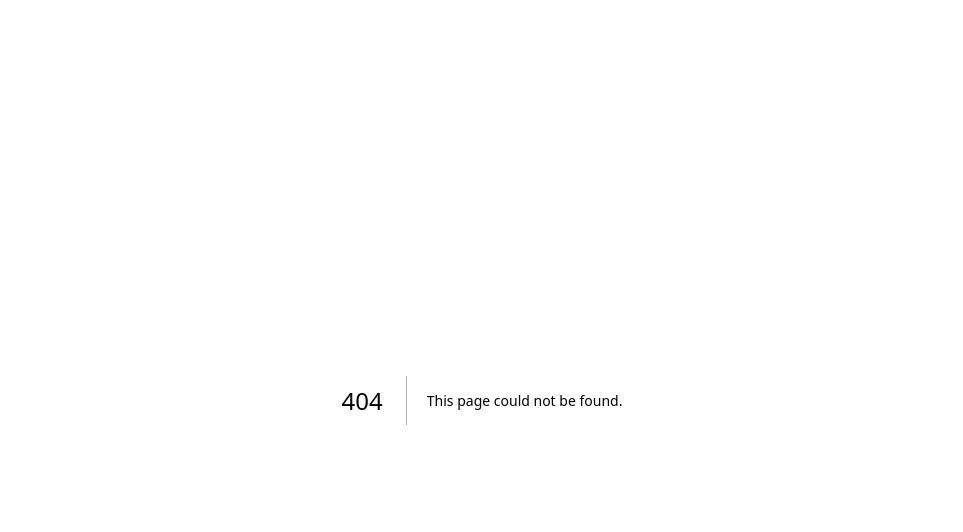
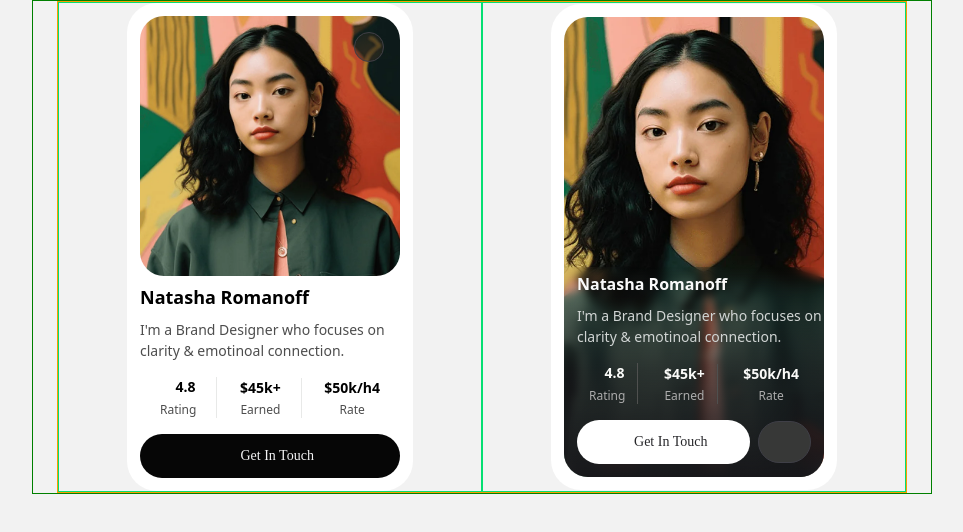
Before and after one commit to MANANTANDON/4d616e616e, a Next.js app: page /100designs/day8 in a window 1280 px wide. Before the commit this address had no page. Shown: the top 532 px of the page, without its empty margins (158-1121 px from the left). Built offline with nearby package versions, Linux system fonts and the light colour scheme; a web font is replaced by a local one.

Commit message:
Day 8 wrappup...

```diff
--- /dev/null
+++ b/src/pages/100designs/day8.jsx
@@ -0,0 +1,137 @@
+import { Container, Grid2 } from "@mui/material";
+import Image from "next/image";
+import React from "react";
+
+export default function Day8() {
+  return (
+    <>
+      <div className="h-screen w-screen bg-[#F2F2F2]">
+        <Container maxWidth="md" style={{ border: "1px solid green" }}>
+          <Grid2 container className="border border-amber-500">
+            <Grid2
+              size={{ xs: 12, md: 6 }}
+              className="flex items-center justify-center border border-green-400"
+            >
+              <div className="bg-[#FFFFFF] rounded-[30px] p-[13px]">
+                <div className="relative overflow-hidden h-[260px] w-[260px] max-w-[260px] rounded-3xl">
+                  <Image
+                    src={"/images/designs/SofiaBennett.webp"}
+                    layout="fill"
+                    objectFit="cover"
+                    objectPosition="top"
+                  />
+                  <div className="absolute sfpro text-zinc-100 text-sm right-4 top-4 bg-zinc-800/20 backdrop-blur-md h-[30px] w-[30px] flex items-center justify-center rounded-[100px] border border-zinc-700">
+                    􀉞
+                  </div>
+                </div>
+                <div className="my-2">
+                  <div className="text-[18px] font-semibold flex flex-row gap-2 items-baseline-last">
+                    Natasha Romanoff{" "}
+                    <span className="sfpro text-[#579BDF] text-[16px]">􀇻</span>
+                  </div>
+                </div>
+                <div className="my-2">
+                  <div className="text-[14px] font-normal w-[260px] max-w-[260px] text-[#4D4D4D]">
+                    I'm a Brand Designer who focuses on clarity & emotinoal
+                    connection.
+                  </div>
+                </div>
+                <div className="my-4 flex items-center justify-between">
+                  {/* Rating */}
+                  <div className="flex flex-col items-center justify-center border-r border-[#E8E9E8] px-5">
+                    <div className="text-sm font-bold">
+                      <span className="text-[#E5A061] sfpro ">􀋃</span> 4.8
+                    </div>
+                    <div className="text-xs text-[#4D4D4D] mt-1">Rating</div>
+                  </div>
+                  {/* Earning */}
+                  <div className="flex flex-col items-center justify-center border-r border-[#E8E9E8] px-5">
+                    <div className="text-sm font-bold">$45k+</div>
+                    <div className="text-xs text-[#4D4D4D] mt-1">Earned</div>
+                  </div>
+                  {/* Price */}
+                  <div className="flex flex-col items-center justify-center border-none px-5">
+                    <div className="text-sm font-bold">$50k/h4</div>
+                    <div className="text-xs text-[#4D4D4D] mt-1">Rate</div>
+                  </div>
+                </div>
+                <div className="mt-4">
+                  <button className="sfpro w-full bg-[#060606] text-zinc-100 py-3 text-sm rounded-[100px] cursor-pointer">
+                    􀍕 Get In Touch
+                  </button>
+                </div>
+              </div>
+            </Grid2>
+            <Grid2
+              size={{ xs: 12, md: 6 }}
+              className="flex items-center justify-center border border-green-400"
+            >
+              <div className="bg-[#FFFFFF] rounded-[30px] p-[13px]">
+                <div className="relative overflow-hidden h-[460px] w-[260px] max-w-[260px] rounded-3xl">
+                  <Image
+                    src={"/images/designs/SofiaBennett.webp"}
+                    layout="fill"
+                    objectFit="cover"
+                    objectPosition="top"
+                  />
+                  <div className="absolute bottom-0 right-0 left-0 h-[210px] backdrop-blur-xs bg-linear-to-b from-transparent via-zinc-900/65 to-zinc-900" />
+                  <div className="absolute bottom-0 right-0 left-0 h-fit px-[13px] py-[13px]">
+                    <div className="my-2">
+                      <div className="text-base font-semibold flex flex-row gap-2 items-baseline text-zinc-50">
+                        Natasha Romanoff{" "}
+                        <span className="sfpro text-[#579BDF] text-[16px]">
+                          􀇻
+                        </span>
+                      </div>
+                    </div>
+                    <div className="my-2">
+                      <div className="text-[14px] font-normal w-[260px] max-w-[260px] text-[#D1D5D4]">
+                        I'm a Brand Designer who focuses on clarity & emotinoal
+                        connection.
+                      </div>
+                    </div>
+                    <div className="my-4 flex items-center justify-between">
+                      {/* Rating*/}
+                      <div className="flex flex-col items-center justify-center border-r border-[#4F504F] px-3">
+                        <div className="text-sm font-bold text-[#FAFAF8]">
+                          <span className="text-[#E5A061] sfpro ">􀋃</span> 4.8
+                        </div>
+                        <div className="text-xs mt-1 text-[#ACACAC]">
+                          Rating
+                        </div>
+                      </div>
+                      {/* Earning*/}
+                      <div className="flex flex-col items-center justify-center border-r border-[#4F504F] px-3">
+                        <div className="text-sm font-bold text-[#FAFAF8]">
+                          $45k+
+                        </div>
+                        <div className="text-xs mt-1 text-[#ACACAC]">
+                          Earned
+                        </div>
+                      </div>
+                      {/* Price */}
+                      <div className="flex flex-col items-center justify-center border-none px-3">
+                        <div className="text-sm font-bold text-[#FAFAF8]">
+                          $50k/h4
+                        </div>
+                        <div className="text-xs mt-1 text-[#ACACAC]">Rate</div>
+                      </div>
+                    </div>
+                    <div className="mt-4 flex flex-row items-center gap-2">
+                      <button className="sfpro w-full bg-[#FFFFFF] text-zinc-800 py-3 text-sm rounded-[100px] cursor-pointer">
+                        􀍕 Get In Touch
+                      </button>
+                      <button className="sfpro text-[#EDEEED] bg-[#373837] px-5 py-2.5 rounded-[100px] border border-zinc-700 text-sm cursor-pointer">
+                        􀉞
+                      </button>
+                    </div>
+                  </div>
+                </div>
+              </div>
+            </Grid2>
+          </Grid2>
+        </Container>
+      </div>
+    </>
+  );
+}
```
Also changed, not shown: public/images/designs/SofiaBennett.webp (added).
